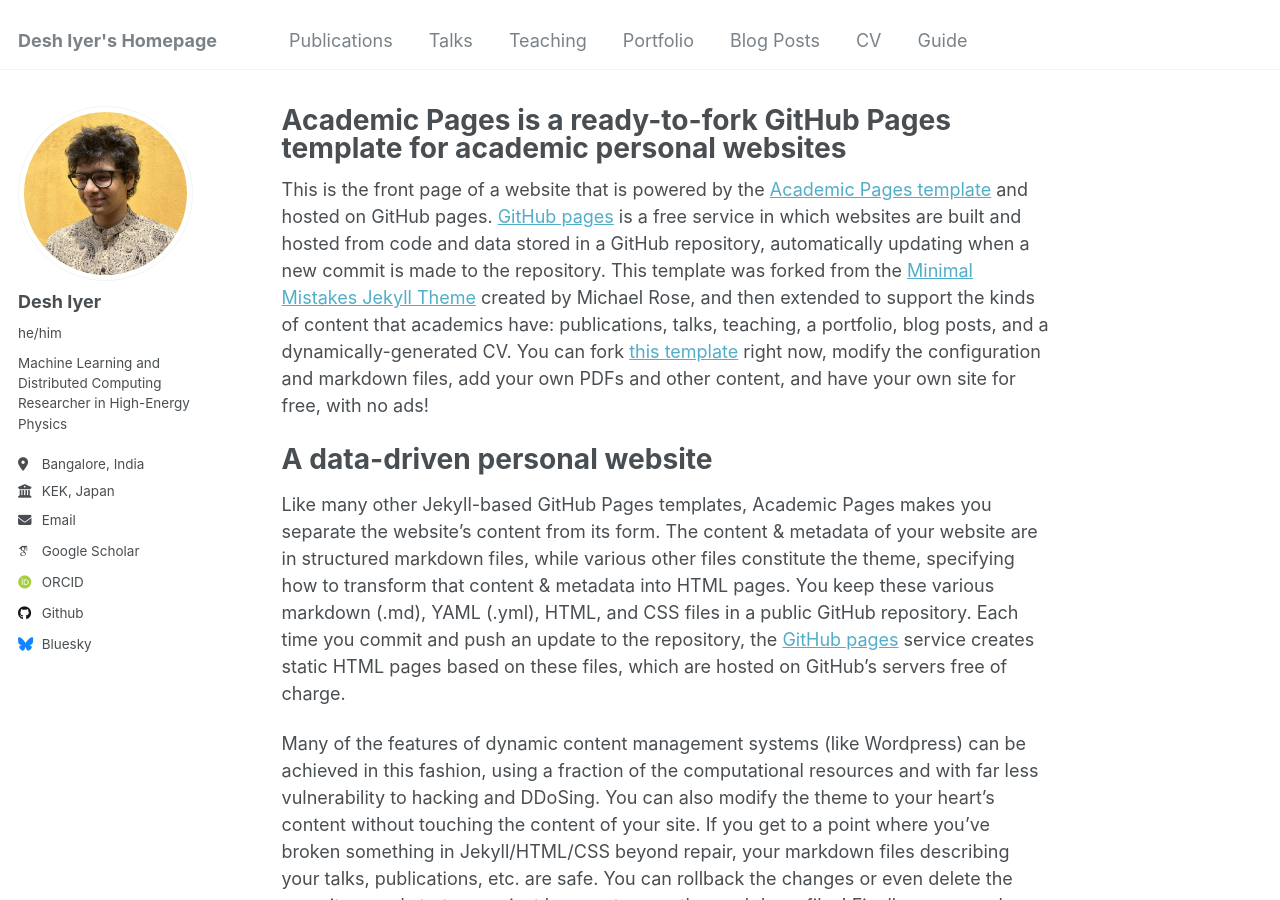
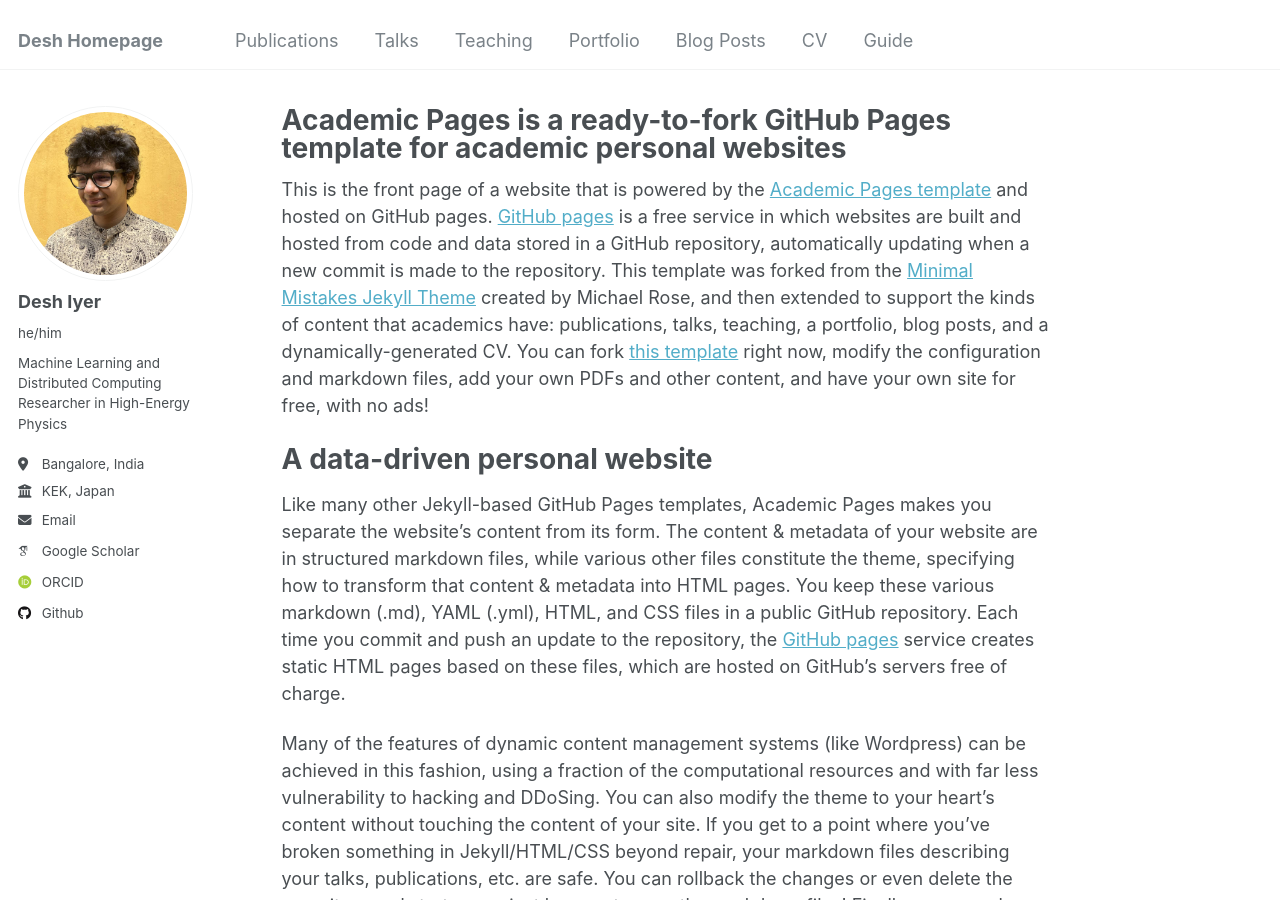
Before and after one commit to 0xVolt/0xVolt.github.io, a Jekyll site: the page built from _pages/about.md, in a window 1280 px wide and 900 px high. Built offline with Jekyll 4.4.1, drawn with Linux system fonts in a browser that asks for light colours; some web fonts are replaced; part of the change alters nothing that is shown.

Commit message:
Update social media links

```diff
--- a/_config.yml
+++ b/_config.yml
@@ -8,7 +8,7 @@
 
 # Basic Site Settings
 locale                   : "en-US"
-title                    : "Desh Iyer's Homepage"
+title                    : "Desh Homepage"
 title_separator          : "-"
 name                     : &name "Desh Iyer"
 description              : &description "personal description"
@@ -44,12 +44,12 @@ author:
   bitbucket        : # Username - Update with your username on the site
   codepen          : # Username
   dribbble         : # Username
-  github           : "academicpages"
+  github           : "0xVolt"
   kaggle           : # Username
   stackoverflow    : # User number or user number and name (i.e., use "1" or "1/jeff-atwood")
 
   # Social media
-  bluesky          : "bsky.app" # Replace this with you Bluesky username
+  bluesky          : # Replace this with you Bluesky username
   facebook         : # Username
   flickr           : # Username
   foursquare       : # Username
```
